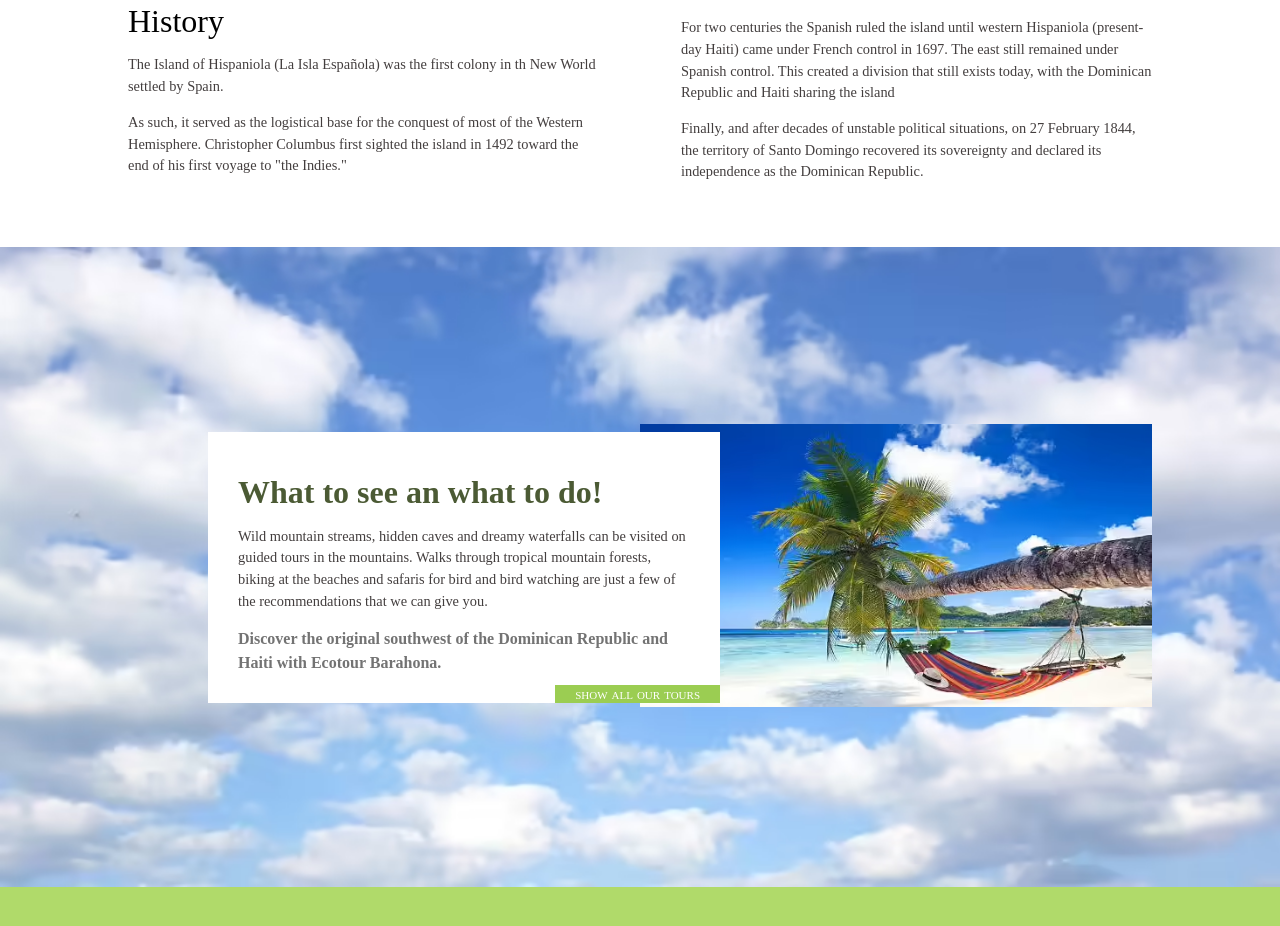
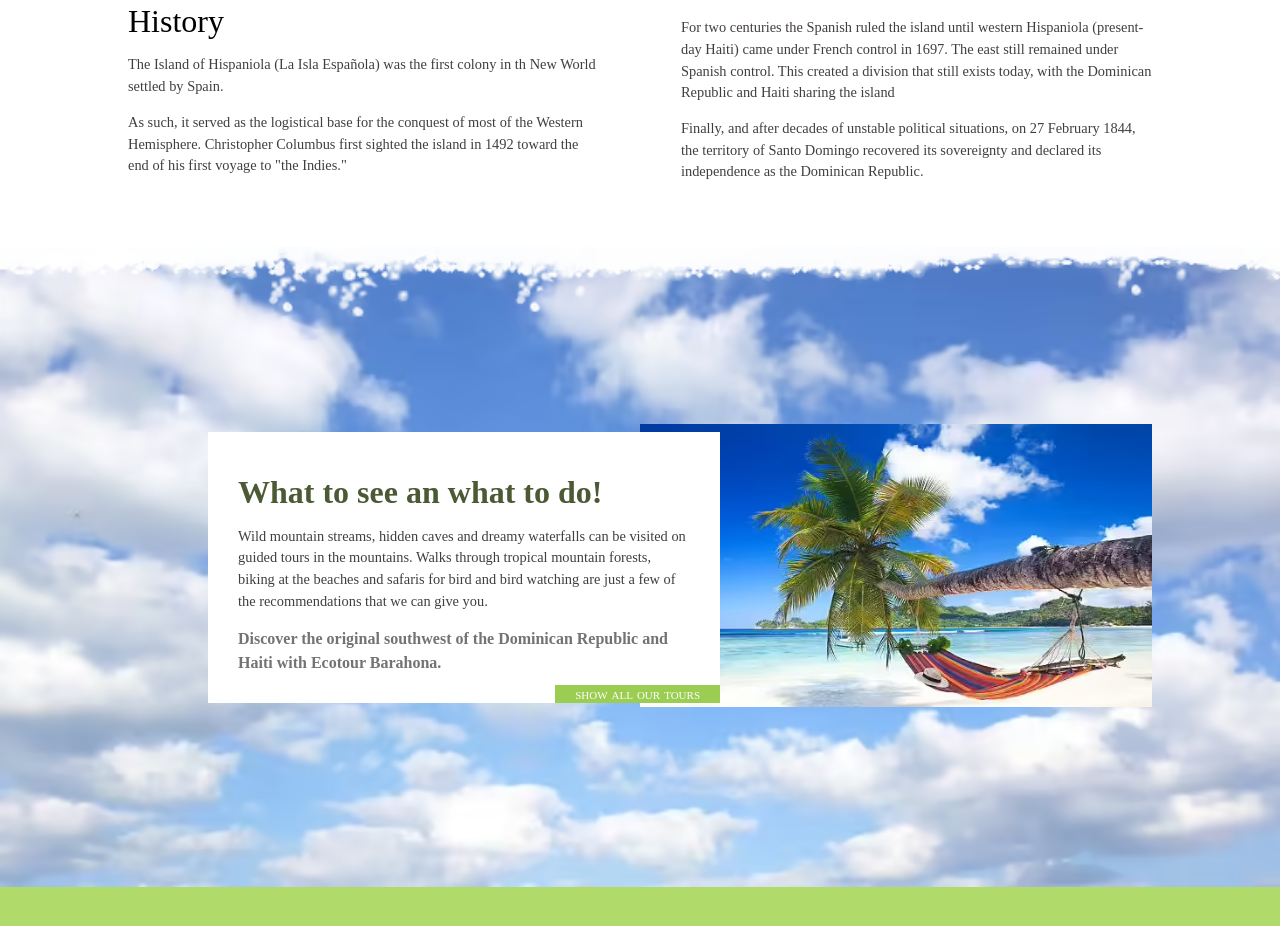
Before and after one commit to srinanoo/tectalik-ecotour-project, a plain HTML site: page destination.html in a window 1280 px wide. Shown: the part 2414-3340 px from the top of the page. Drawn offline with Linux system fonts and the light colour scheme; a web font is replaced by a local one.

Commit message:
splash name change

```diff
--- a/destination.html
+++ b/destination.html
@@ -259,7 +259,7 @@
         .sec6::before {
             content: '';
             position: absolute;
-            background-image: url(images/splash2.avif);
+            background-image: url(images/splash21.avif);
             background-size: cover;
             background-position: top;
             left: 0;
```
Also changed, not shown: images/splash21.avif (added).
